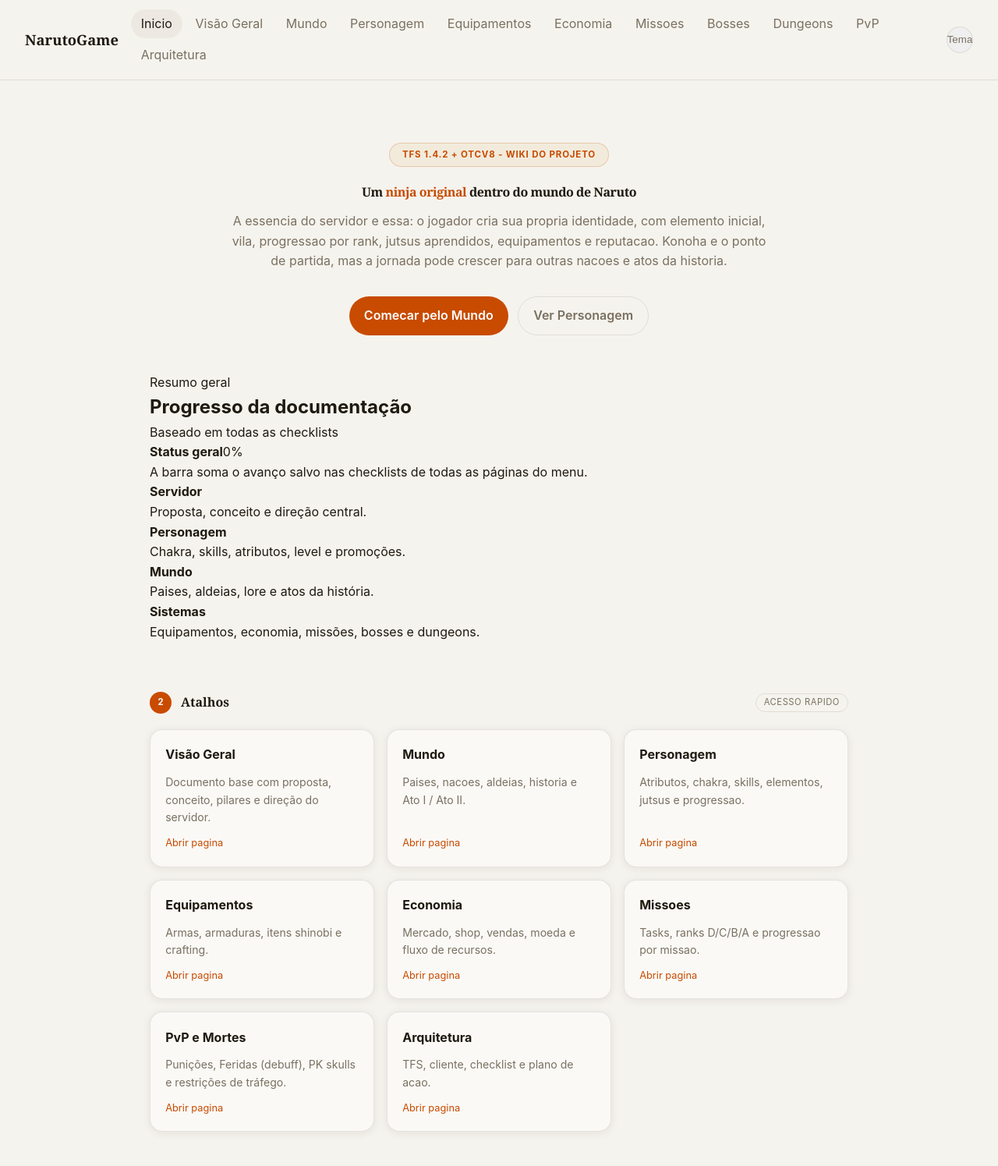
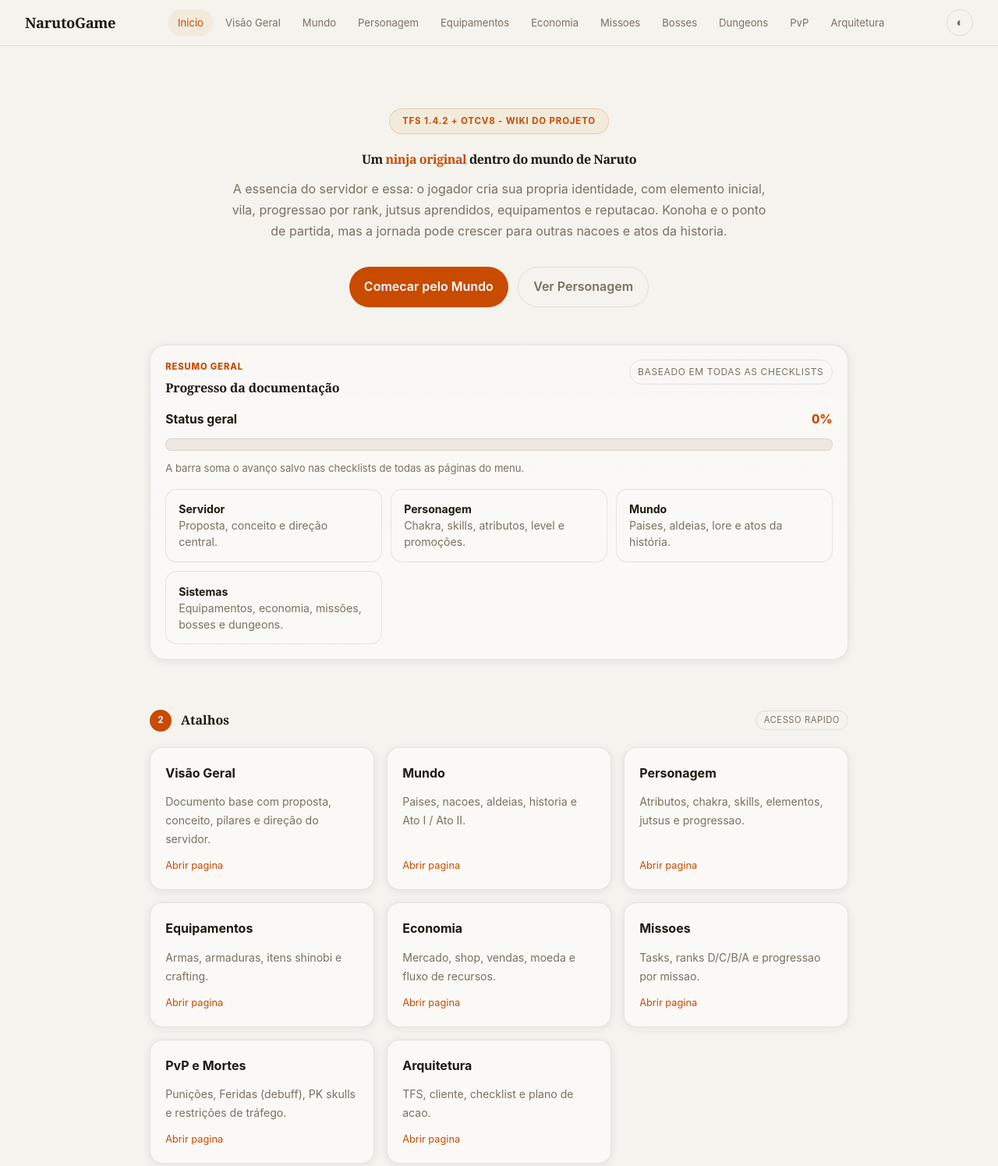
Before and after one commit to nitroxbolter/NarutoGame, a plain HTML site: page docs/index.html in a window 1280 px wide. Shown: the top 1495 px of the page at 78% size. Drawn offline with Linux system fonts and the light colour scheme; a web font is replaced by a local one.

Commit message:
fix: index.html usa layout.css externo para menu consistente com todas as paginas

```diff
--- a/docs/index.html
+++ b/docs/index.html
@@ -4,21 +4,10 @@
 <meta charset="UTF-8">
 <meta name="viewport" content="width=device-width, initial-scale=1.0">
 <title>NarutoGame - Wiki</title>
-<link href="https://api.fontshare.com/v2/css?f[]=satoshi@400,500,700&f[]=cabinet-grotesk@700,800&display=swap" rel="stylesheet">
+<link rel="stylesheet" href="layout.css">
 <style>
-:root,[data-theme="light"]{--bg:#f5f3ee;--surface:#faf9f6;--surface2:#fff;--surface-off:#ede9e2;--border:rgba(40,30,10,0.1);--text:#1e1a10;--muted:#7a7060;--primary:#c84b00;--primary-h:#ff6a1a;--shadow:0 2px 12px rgba(40,30,10,0.08);--rf:9999px;--font-d:'Cabinet Grotesk',Georgia,serif;--font-b:'Satoshi',Inter,sans-serif;--f2xl:clamp(2rem,1rem+3vw,3.6rem);--fxl:clamp(1.6rem,1.2rem+1.5vw,2.4rem);--flg:clamp(1.2rem,1rem+0.75vw,1.6rem);--fs:clamp(0.875rem,0.8rem+0.35vw,1rem)}
-[data-theme="dark"]{--bg:#0c0b09;--surface:#131210;--surface2:#191714;--surface-off:#1e1c19;--border:rgba(255,220,160,0.08);--text:#ddd8ce;--muted:#807868;--primary:#e8701a;--primary-h:#ff8c40;--shadow:0 2px 16px rgba(0,0,0,0.4)}
-*,*::before,*::after{box-sizing:border-box;margin:0;padding:0}
-body{font-family:var(--font-b);background:var(--bg);color:var(--text);font-size:var(--fs);line-height:1.6;min-height:100dvh}
-a{color:inherit;text-decoration:none}img{display:block;max-width:100%}
-.nav{position:sticky;top:0;z-index:100;background:color-mix(in oklch,var(--bg) 80%,transparent);backdrop-filter:blur(16px);border-bottom:1px solid var(--border);display:flex;align-items:center;justify-content:space-between;padding:0.75rem 2rem;gap:1rem}
-.nav-logo{display:flex;align-items:center;gap:0.6rem;font-family:var(--font-d);font-weight:800;font-size:1.15rem}
-.nav-links{display:flex;align-items:center;gap:0.25rem;flex-wrap:wrap}
-.nav-links a{padding:0.35rem 0.8rem;border-radius:var(--rf);color:var(--muted)}
-.nav-links a:hover,.nav-links a.active{color:var(--text);background:var(--surface-off)}
-.theme-btn{width:34px;height:34px;border-radius:var(--rf);border:1px solid var(--border);display:flex;align-items:center;justify-content:center;color:var(--muted)}
 .hero{max-width:960px;margin:0 auto;padding:5rem 2rem 3rem;text-align:center}
-.badge{display:inline-flex;align-items:center;gap:0.5rem;background:color-mix(in oklch,var(--primary) 10%,var(--surface));color:var(--primary);border:1px solid color-mix(in oklch,var(--primary) 22%,transparent);padding:0.35rem 1rem;border-radius:var(--rf);font-size:0.72rem;font-weight:700;letter-spacing:0.07em;text-transform:uppercase;margin-bottom:1.5rem}
+.hero-badge{display:inline-flex;align-items:center;gap:0.5rem;background:color-mix(in oklch,var(--primary) 10%,var(--surface));color:var(--primary);border:1px solid color-mix(in oklch,var(--primary) 22%,transparent);padding:0.35rem 1rem;border-radius:var(--rf);font-size:0.72rem;font-weight:700;letter-spacing:0.07em;text-transform:uppercase;margin-bottom:1.5rem}
 .hero h1{font-family:var(--font-d);font-size:var(--f2xl);font-weight:800;line-height:1.05;letter-spacing:-0.03em;margin-bottom:1rem}
 .hero h1 em{color:var(--primary);font-style:normal}
 .hero p{color:var(--muted);max-width:68ch;margin:0 auto 2rem}
@@ -26,26 +15,23 @@
 .btn{display:inline-flex;align-items:center;gap:0.5rem;padding:0.7rem 1.2rem;border-radius:var(--rf);font-weight:600}
 .btn-primary{background:var(--primary);color:#fff}
 .btn-ghost{border:1px solid var(--border);color:var(--muted)}
-.grid{display:grid;grid-template-columns:repeat(auto-fill,minmax(min(260px,100%),1fr));gap:1rem}
-.section{max-width:960px;margin:0 auto;padding:0 2rem 4rem}
+.home-section{max-width:960px;margin:0 auto;padding:0 2rem 4rem}
 .section-header{display:flex;align-items:center;gap:0.75rem;margin-bottom:1.25rem}
 .section-num{width:28px;height:28px;border-radius:50%;background:var(--primary);color:#fff;display:flex;align-items:center;justify-content:center;font-size:0.7rem;font-weight:700}
 .section-title{font-family:var(--font-d);font-size:var(--flg);font-weight:800}
 .section-tag{margin-left:auto;font-size:0.7rem;color:var(--muted);border:1px solid var(--border);padding:2px 10px;border-radius:var(--rf);text-transform:uppercase;letter-spacing:0.05em}
-.card{background:var(--surface);border:1px solid var(--border);border-radius:1rem;padding:1.2rem;box-shadow:var(--shadow);display:flex;flex-direction:column;gap:.7rem}
-.card-title{font-weight:700}
-.card-desc{color:var(--muted);font-size:.88rem;flex:1}
-.card-link{color:var(--primary);font-size:.8rem}
-.box{background:var(--surface);border:1px solid var(--border);border-radius:1rem;padding:1.2rem;box-shadow:var(--shadow)}
-.box-title{font-weight:700;margin-bottom:.7rem}
-.box ul{padding-left:1.2rem;display:flex;flex-direction:column;gap:.35rem;color:var(--muted)}
-footer{border-top:1px solid var(--border);padding:1.5rem 2rem;text-align:center;color:var(--muted)}
-@media(max-width:640px){.nav{padding:0.6rem 1rem}.nav-links{display:none}.hero{padding:3rem 1rem 2rem}.section{padding:0 1rem 3rem}}
+.home-grid{display:grid;grid-template-columns:repeat(auto-fill,minmax(min(260px,100%),1fr));gap:1rem}
+.home-card{background:var(--surface);border:1px solid var(--border);border-radius:1rem;padding:1.2rem;box-shadow:var(--shadow);display:flex;flex-direction:column;gap:.7rem;color:inherit;transition:box-shadow 180ms,transform 180ms,background 180ms}
+.home-card:hover{box-shadow:0 6px 24px rgba(0,0,0,0.12);background:var(--surface2);transform:translateY(-2px)}
+.home-card-title{font-weight:700}
+.home-card-desc{color:var(--muted);font-size:.88rem;flex:1}
+.home-card-link{color:var(--primary);font-size:.8rem}
+@media(max-width:640px){.hero{padding:3rem 1rem 2rem}.home-section{padding:0 1rem 3rem}}
 </style>
 </head>
 <body>
 <nav class="nav">
-  <div class="nav-logo">NarutoGame</div>
+  <a href="index.html" class="nav-logo">NarutoGame</a>
   <div class="nav-links">
     <a href="index.html" class="active">Inicio</a>
     <a href="visao-geral.html">Visão Geral</a>
@@ -59,11 +45,13 @@
     <a href="pvp.html">PvP</a>
     <a href="arquitetura.html">Arquitetura</a>
   </div>
-  <button class="theme-btn" data-theme-toggle aria-label="tema">Tema</button>
+  <div class="nav-right">
+    <button class="theme-btn" data-theme-toggle aria-label="tema">◐</button>
+  </div>
 </nav>
 
 <section class="hero">
-  <div class="badge">TFS 1.4.2 + OTCv8 - Wiki do projeto</div>
+  <div class="hero-badge">TFS 1.4.2 + OTCv8 - Wiki do projeto</div>
   <h1>Um <em>ninja original</em> dentro do mundo de Naruto</h1>
   <p>A essencia do servidor e essa: o jogador cria sua propria identidade, com elemento inicial, vila, progressao por rank, jutsus aprendidos, equipamentos e reputacao. Konoha e o ponto de partida, mas a jornada pode crescer para outras nacoes e atos da historia.</p>
   <div class="hero-btns">
@@ -72,7 +60,7 @@
   </div>
 </section>
 
-<section class="section">
+<section class="home-section">
   <div class="panel">
     <div class="panel-head">
       <div class="panel-title">
@@ -97,21 +85,21 @@
   </div>
 </section>
 
-<section class="section">
+<section class="home-section">
   <div class="section-header"><div class="section-num">2</div><h2 class="section-title">Atalhos</h2><span class="section-tag">Acesso rapido</span></div>
-  <div class="grid">
-    <a class="card" href="visao-geral.html"><div class="card-title">Visão Geral</div><div class="card-desc">Documento base com proposta, conceito, pilares e direção do servidor.</div><div class="card-link">Abrir pagina</div></a>
-    <a class="card" href="mundo.html"><div class="card-title">Mundo</div><div class="card-desc">Paises, nacoes, aldeias, historia e Ato I / Ato II.</div><div class="card-link">Abrir pagina</div></a>
-    <a class="card" href="personagem.html"><div class="card-title">Personagem</div><div class="card-desc">Atributos, chakra, skills, elementos, jutsus e progressao.</div><div class="card-link">Abrir pagina</div></a>
-    <a class="card" href="equipamentos.html"><div class="card-title">Equipamentos</div><div class="card-desc">Armas, armaduras, itens shinobi e crafting.</div><div class="card-link">Abrir pagina</div></a>
-    <a class="card" href="economia.html"><div class="card-title">Economia</div><div class="card-desc">Mercado, shop, vendas, moeda e fluxo de recursos.</div><div class="card-link">Abrir pagina</div></a>
-    <a class="card" href="missoes.html"><div class="card-title">Missoes</div><div class="card-desc">Tasks, ranks D/C/B/A e progressao por missao.</div><div class="card-link">Abrir pagina</div></a>
-    <a class="card" href="pvp.html"><div class="card-title">PvP e Mortes</div><div class="card-desc">Punições, Feridas (debuff), PK skulls e restrições de tráfego.</div><div class="card-link">Abrir pagina</div></a>
-    <a class="card" href="arquitetura.html"><div class="card-title">Arquitetura</div><div class="card-desc">TFS, cliente, checklist e plano de acao.</div><div class="card-link">Abrir pagina</div></a>
+  <div class="home-grid">
+    <a class="home-card" href="visao-geral.html"><div class="home-card-title">Visão Geral</div><div class="home-card-desc">Documento base com proposta, conceito, pilares e direção do servidor.</div><div class="home-card-link">Abrir pagina</div></a>
+    <a class="home-card" href="mundo.html"><div class="home-card-title">Mundo</div><div class="home-card-desc">Paises, nacoes, aldeias, historia e Ato I / Ato II.</div><div class="home-card-link">Abrir pagina</div></a>
+    <a class="home-card" href="personagem.html"><div class="home-card-title">Personagem</div><div class="home-card-desc">Atributos, chakra, skills, elementos, jutsus e progressao.</div><div class="home-card-link">Abrir pagina</div></a>
+    <a class="home-card" href="equipamentos.html"><div class="home-card-title">Equipamentos</div><div class="home-card-desc">Armas, armaduras, itens shinobi e crafting.</div><div class="home-card-link">Abrir pagina</div></a>
+    <a class="home-card" href="economia.html"><div class="home-card-title">Economia</div><div class="home-card-desc">Mercado, shop, vendas, moeda e fluxo de recursos.</div><div class="home-card-link">Abrir pagina</div></a>
+    <a class="home-card" href="missoes.html"><div class="home-card-title">Missoes</div><div class="home-card-desc">Tasks, ranks D/C/B/A e progressao por missao.</div><div class="home-card-link">Abrir pagina</div></a>
+    <a class="home-card" href="pvp.html"><div class="home-card-title">PvP e Mortes</div><div class="home-card-desc">Punições, Feridas (debuff), PK skulls e restrições de tráfego.</div><div class="home-card-link">Abrir pagina</div></a>
+    <a class="home-card" href="arquitetura.html"><div class="home-card-title">Arquitetura</div><div class="home-card-desc">TFS, cliente, checklist e plano de acao.</div><div class="home-card-link">Abrir pagina</div></a>
   </div>
 </section>
 
-<footer>NarutoGame - Wiki do Projeto</footer>
-<script>(function(){const t=document.querySelector('[data-theme-toggle]'),r=document.documentElement;let d=matchMedia('(prefers-color-scheme:dark)').matches?'dark':'light';r.setAttribute('data-theme',d);if(t)t.addEventListener('click',()=>{d=d==='dark'?'light':'dark';r.setAttribute('data-theme',d);t.textContent='Tema';});const prefix='ng-doc-checks:'+ 'index.html' + ':';const c=[...document.querySelectorAll('[data-checklist] input[type="checkbox"]')];c.forEach((x,i)=>{const s=localStorage.getItem(prefix+i);x.checked=s==='1';x.addEventListener('change',()=>localStorage.setItem(prefix+i,x.checked?'1':'0'));});const f=document.querySelector('[data-progress-fill]'),txt=document.querySelector('[data-progress-text]');const map=[['index.html',4],['visao-geral.html',4],['mundo.html',4],['personagem.html',4],['equipamentos.html',4],['economia.html',4],['missoes.html',4],['bosses.html',4],['dungeons.html',4],['arquitetura.html',4]];const total=map.reduce((a,e)=>a+e[1],0);const done=map.reduce((a,e)=>{let n=0;for(let i=0;i<e[1];i++){if(localStorage.getItem('ng-doc-checks:'+e[0]+':'+i)==='1')n++;}return a+n;},0);const pct=total?Math.round(done/total*100):0;if(f)f.style.width=pct+'%';if(txt)txt.textContent=pct+'%';})();</script>
+<footer><strong>NarutoGame</strong> · Wiki do Projeto · <a href="https://github.com/nitroxbolter/NarutoGame" target="_blank" rel="noopener" style="color:var(--primary)">GitHub ↗</a></footer>
+<script>(function(){const t=document.querySelector('[data-theme-toggle]'),r=document.documentElement;let d=matchMedia('(prefers-color-scheme:dark)').matches?'dark':'light';r.setAttribute('data-theme',d);if(t)t.addEventListener('click',()=>{d=d==='dark'?'light':'dark';r.setAttribute('data-theme',d);t.textContent='◐';});const f=document.querySelector('[data-progress-fill]'),txt=document.querySelector('[data-progress-text]');const map=[['index.html',4],['visao-geral.html',4],['mundo.html',4],['personagem.html',4],['equipamentos.html',4],['economia.html',4],['missoes.html',4],['bosses.html',4],['dungeons.html',4],['arquitetura.html',4]];const total=map.reduce((a,e)=>a+e[1],0);const done=map.reduce((a,e)=>{let n=0;for(let i=0;i<e[1];i++){if(localStorage.getItem('ng-doc-checks:'+e[0]+':'+i)==='1')n++;}return a+n;},0);const pct=total?Math.round(done/total*100):0;if(f)f.style.width=pct+'%';if(txt)txt.textContent=pct+'%';})();</script>
 </body>
 </html>
```
